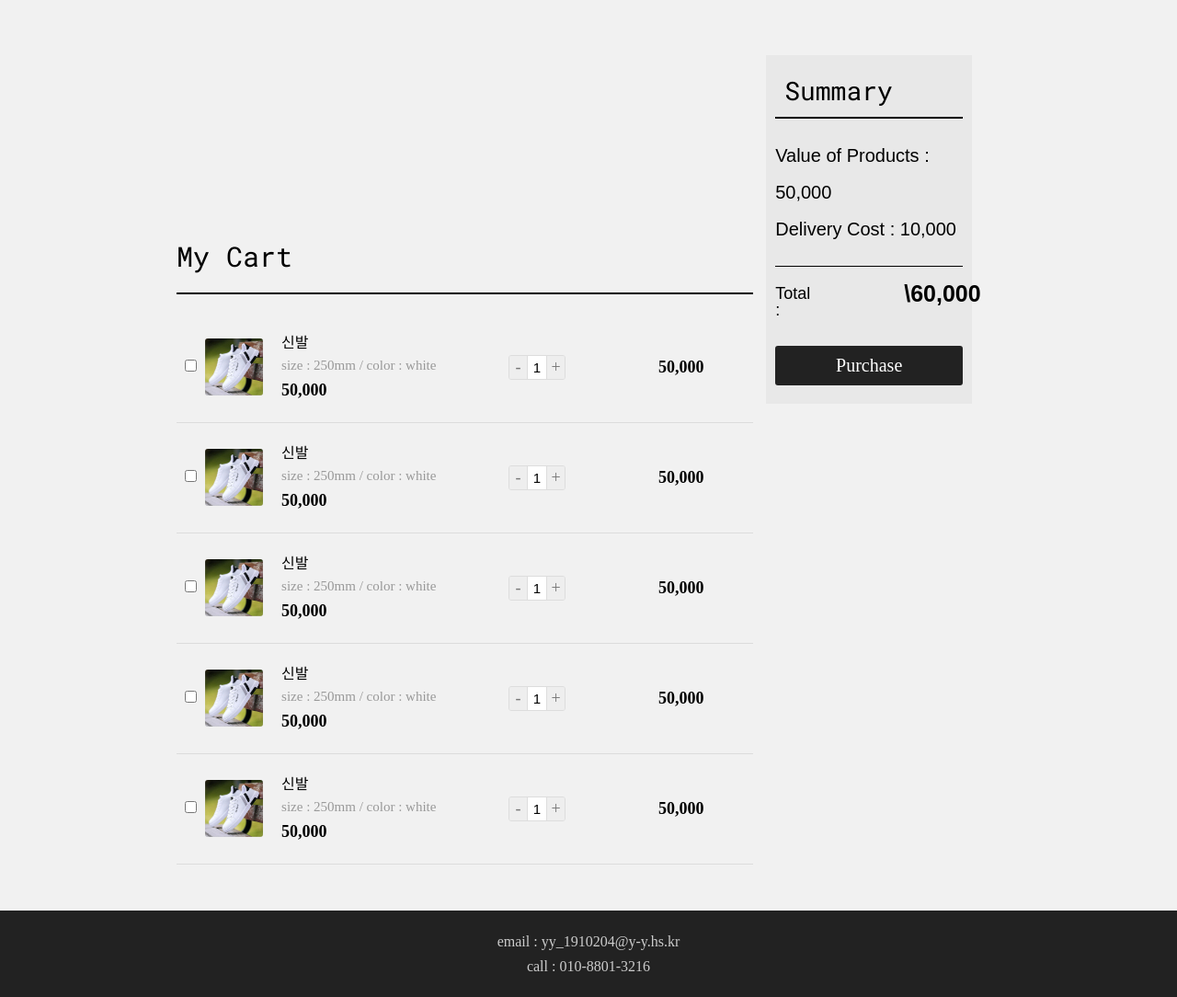
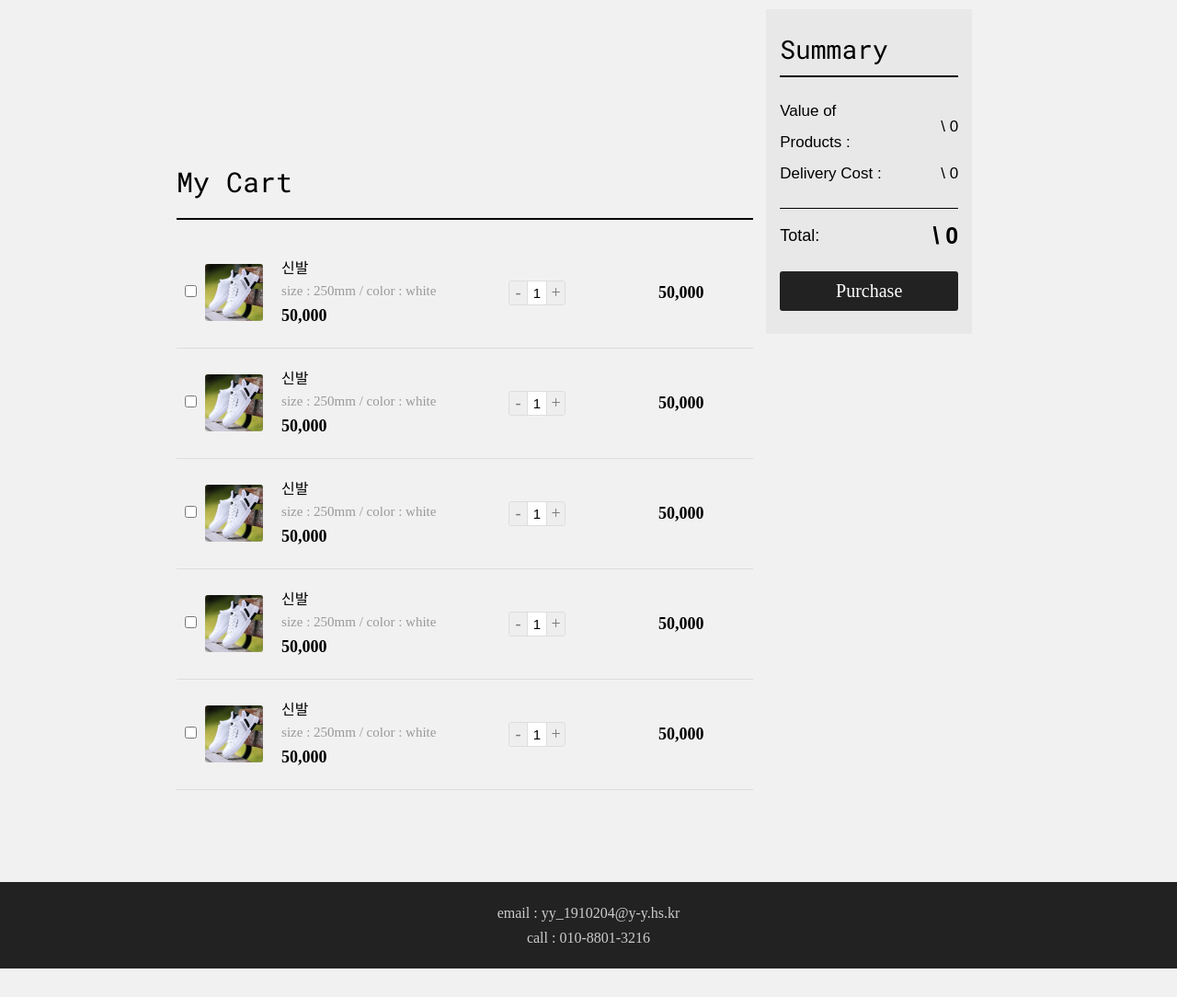
Before and after one commit to seolbee/shopping, a PHP site: page /A_Module3/cart.html in a window 1280 px wide. Shown: the part 60-1144 px from the top of the page at 92% size. After the commit the page ends 1113 px from the top, so only its background shows below. Run offline with PHP 8.4, Linux system fonts and the light colour scheme.

Commit message:
카트 쪽 거의 다 완성

```diff
--- a/A_Module3/cart.html
+++ b/A_Module3/cart.html
@@ -106,11 +106,18 @@
             <div class="receipt">
                 <p class="sub_title">Summary</p>
                 <div class="sum">
-                    <p>Value of Products : 50,000</p>
-                    <p>Delivery Cost : 10,000</p>
+                    <div class="sum_p">
+                        <p>Value of Products : </p>
+                        <p class="current">\ 0</p>
+                    </div>
+                    <div class="sum_p">
+                        <p>Delivery Cost : </p>
+                        <p class="delivery">\ 0</p>
+                    </div>
                 </div>
                 <div class="cost">
-                    <p>Total : <span class="strong">\60,000</span></p>
+                    <p>Total:</p>
+                    <p class="strong">\ 0</p>
                 </div>
                 <div class="btn_group">
                     <a href="" class="btn2">Purchase</a>
--- a/A_Module3/js/cart.js
+++ b/A_Module3/js/cart.js
@@ -46,7 +46,12 @@ class Cart{
     init(){
         this.box = document.querySelector(".cart_list");
         this.data = this.app.data.data;
-        this.clicked = false;
+        this.p_current = document.querySelector(".current");
+        this.p_total = document.querySelector(".cost > .strong");
+        this.p_delivery = document.querySelector(".delivery");
+        this.current = 0;
+        this.delivery = 0;
+        this.total = 0;
     }
 
     div(x){
@@ -55,6 +60,8 @@ class Cart{
         div.innerHTML = this.cart_template(x.name, x.size, x.color, x.current);
         x.div = div;
         this.event(x);
+        x.clicked = false;
+        x.count = 1;
         this.box.appendChild(x.div);
     }
 
@@ -87,22 +94,44 @@ class Cart{
     event(x){
         x.div.querySelector(".plus").addEventListener("click", (e)=>this.cal(x, "+"));
         x.div.querySelector(".minus").addEventListener("click", (e)=>this.cal(x, "-"));
-        x.div.addEventListener("click", (e)=>this.click(x.div));
+        x.div.querySelector(".check > input").addEventListener("click", (e)=>this.click(x));
     }
 
     click(item){
-        this.cliked = true;
-        this.data.forEach(x=>x.div.classList.remove("active"));
-        item.classList.add("active");
+        if(!item.clicked){
+            item.div.classList.add("active");
+            this.current += item.current * item.div.querySelector("#count").value;
+        } else{
+            item.div.classList.remove("active");
+            this.current -= item.current * item.div.querySelector("#count").value;
+        }
+        item.clicked = !item.clicked;
+        this.receipt();
+    }
+
+    receipt(){
+        this.total = this.current;
+        this.p_current.innerHTML = `\\${Number(this.current).toLocaleString()}`;
+        this.p_total.innerHTML = `\\${Number(this.total).toLocaleString()}`;
     }
 
     cal(x, swit){
         if(swit == "+"){
             x.div.querySelector("#count").value++;
+            if(x.clicked){
+                this.current = x.div.querySelector("#count").value * x.current;
+            }
         } else{
             x.div.querySelector("#count").value = x.div.querySelector("#count").value > 1 ? x.div.querySelector("#count").value - 1 : 1;
+            if(x.clicked){
+                this.current = x.div.querySelector("#count").value * x.current;
+            }
         }
-        x.div.querySelector(".current > .strong").innerHTML = `${Number(x.current * x.div.querySelector("#count").value).toLocaleString()}`;
+        x.total = x.current * x.div.querySelector("#count").value;
+        if(x.clicked){
+            this.receipt();
+        }
+        x.div.querySelector(".current > .strong").innerHTML = `${Number(x.total).toLocaleString()}`;
     }
 }
 
--- a/A_Module3/purchase.html
+++ b/A_Module3/purchase.html
@@ -44,6 +44,7 @@
     </header>
     <section id="main">
         <div class="view">
+            <p class="sub_title">Purchase</p>
 
         </div>
     </section>
--- a/A_Module3/style.css
+++ b/A_Module3/style.css
@@ -762,7 +762,7 @@ select:hover{
 
 .cart{
     width: 70%;
-    margin: 50px auto;
+    margin: 0 auto;
 }
 
 .cart > .sub_title{
@@ -770,9 +770,9 @@ select:hover{
 }
 
 .cart > .cart_box{
-    margin-top: 20px;
     display: inline-block;
     width: 70%;
+    margin-bottom: 100px;
 }
 
 .cart_list{
@@ -874,11 +874,11 @@ input[type="number"]::-webkit-inner-spin-button{
     width: 25%;
     background-color: rgba(230,230,230,.8);
     margin: 10px;
-    padding: 10px;
+    padding: 15px;
 }
 
 .receipt> .sub_title{
-    padding: 10px;
+    padding: 10px 0;
     font-size: 28px;
     border-bottom: 2px solid #000;
 }
@@ -897,26 +897,39 @@ input[type="number"]::-webkit-inner-spin-button{
     border-bottom: 1px solid #000;
 }
 
-.sum > p{
+.sum_p{
+    display: flex;
+}
+
+.sum_p > p{
+    display: flex;
+    flex: 2;
     font-family: 'Noto Sans TC', sans-serif;
-    font-size: 20px;
+    font-size: 17px;
     line-height: 2;
+}
+
+.sum_p >p:nth-child(2){
+    flex: 1;
+    justify-content: flex-end;
 }
 
 .cost{
     padding: 20px 0;
+    display: flex;
 }
 
 .cost > p{
     font-family : 'Noto Sans TC', sans-serif;
     font-size: 18px;
     display: flex;
+    flex: 1;
     line-height: 18px;
 }
 
-.cost > p > span{
+.cost > .strong{
+    justify-content: flex-end;
     font-size: 25px;
-    margin-left: 50%;
 }
 
 .receipt > .btn_group{
```
